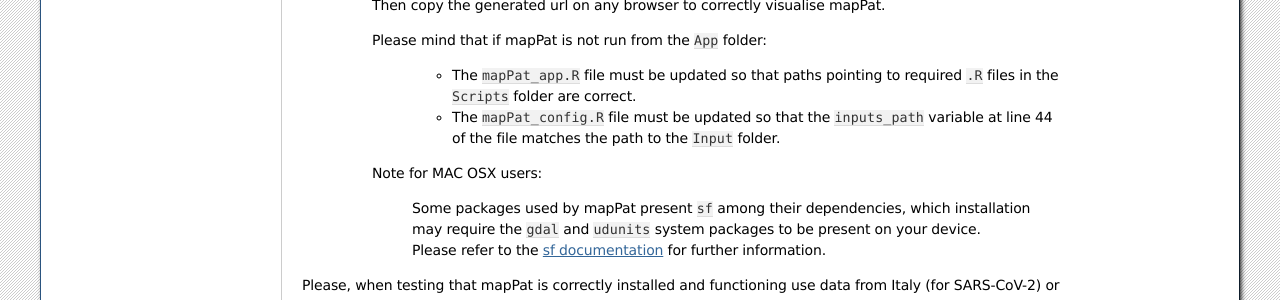
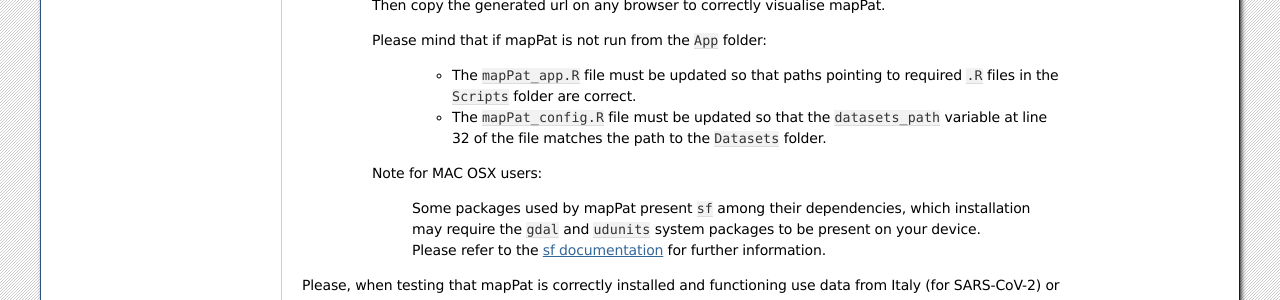
Before and after one commit to F3rika/mapPat, a Sphinx documentation site: the page built from docs/source/useGuide.rst, in a window 1280 px wide. Shown: the part 394-694 px from the top of the page. Built offline with Sphinx 7.4.7, drawn with Linux system fonts in a browser that asks for light colours.

Commit message:
Update useGuide.rst

```diff
--- a/docs/source/useGuide.rst
+++ b/docs/source/useGuide.rst
@@ -14,7 +14,7 @@ Here is a quick guide on how to download and run a local installation of mapPat:
 	| Please mind that if mapPat is not run from the ``App`` folder:
 
 		+ The ``mapPat_app.R`` file must be updated so that paths pointing to required ``.R`` files in the ``Scripts`` folder are correct.
-		+ The ``mapPat_config.R`` file must be updated so that the ``inputs_path`` variable at line 44 of the file matches the path to the ``Input`` folder.
+		+ The ``mapPat_config.R`` file must be updated so that the ``datasets_path`` variable at line 32 of the file matches the path to the ``Datasets`` folder.
 
 	| Note for MAC OSX users:
 
```
